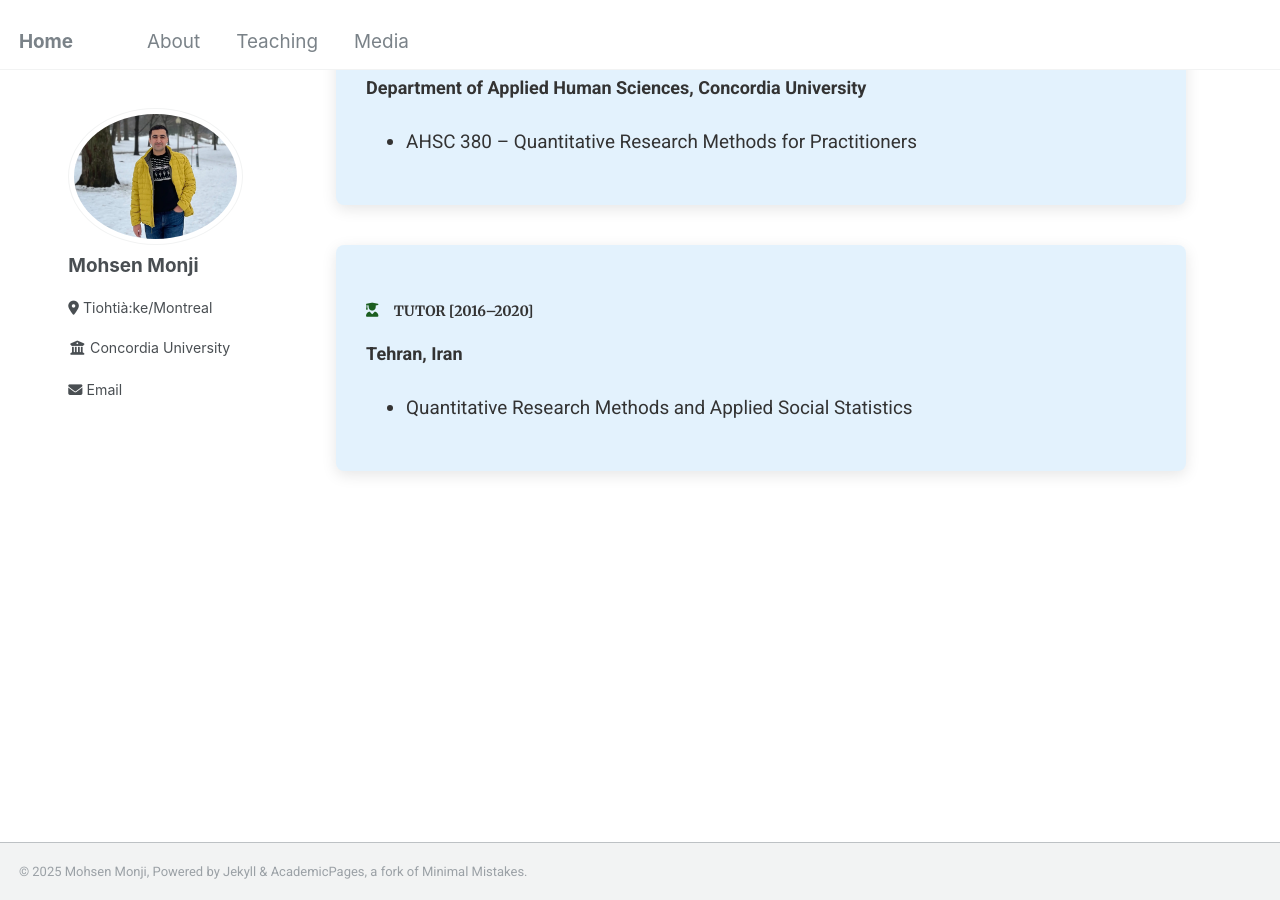
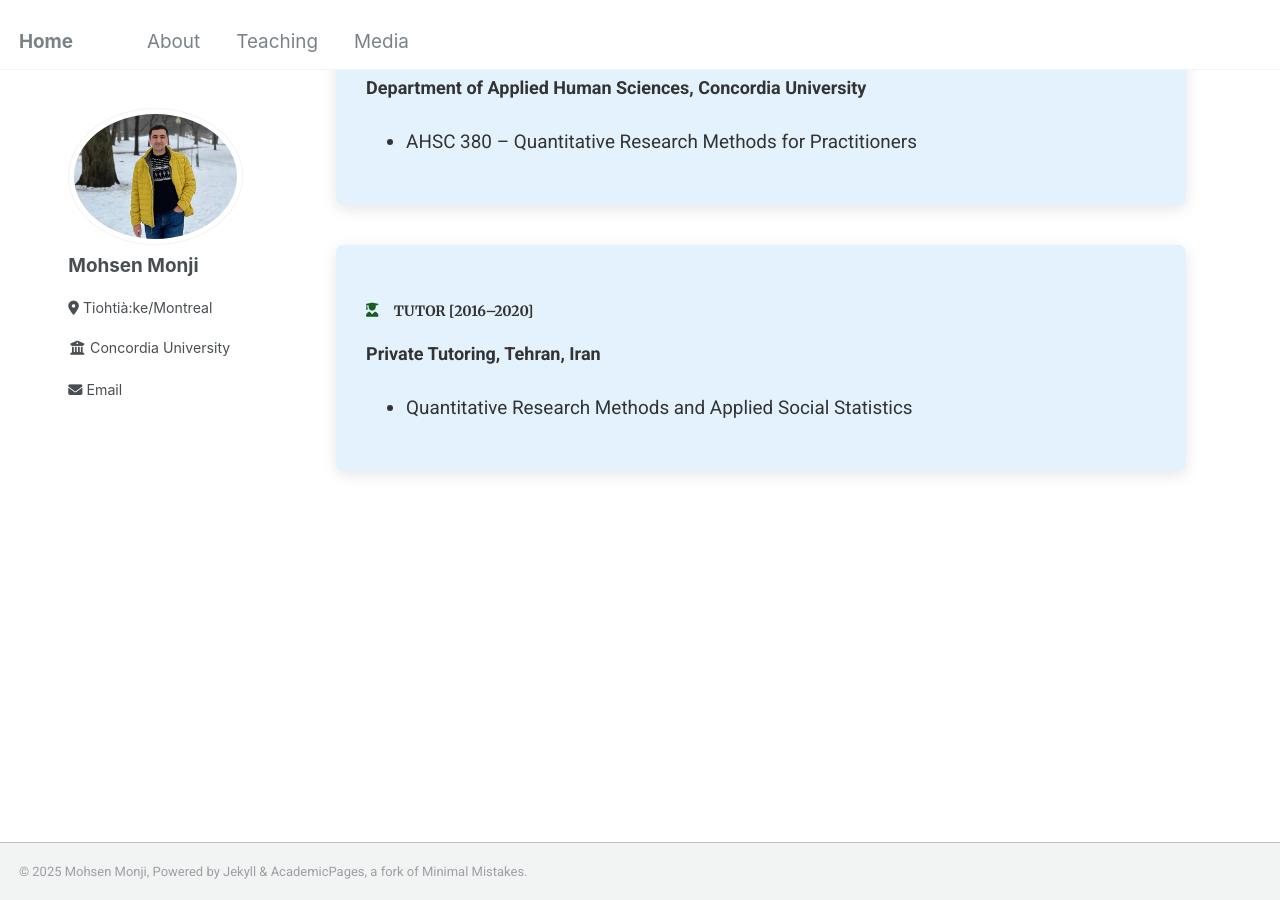
Before and after one commit to Mohsnmonji/mohsnmonji.github.io, a Jekyll site: the page built from _pages/teaching.md, in a window 1280 px wide and 900 px high, scrolled down 1077 px. Built offline with Jekyll 4.4.1, drawn with Linux system fonts in a browser that asks for light colours.

Commit message:
Update teaching.md

```diff
--- a/_pages/teaching.md
+++ b/_pages/teaching.md
@@ -72,7 +72,7 @@ author_profile: true
 
   <div class="teaching-card">
     <h4><i class="fas fa-chalkboard-teacher icon"></i> LECTURER [2025–Present]</h4>
-    <p>Department of Sociology and Anthropology, Concordia University</p>
+    <p><strong>Department of Sociology and Anthropology, Concordia University</strong></p>
     <ul>
       <li>SOCI 212 – Social Statistics</li>
     </ul>
@@ -88,7 +88,7 @@ author_profile: true
       <li>SOCI 310 – Research Methods</li>
     </ul>
 
-  <p><strong>Department of Applied Human Sciences, Concordia University</strong></p>
+    <p><strong>Department of Applied Human Sciences, Concordia University</strong></p>
     <ul>
       <li>AHSC 380 – Quantitative Research Methods for Practitioners</li>
     </ul>
@@ -96,7 +96,7 @@ author_profile: true
 
   <div class="teaching-card">
     <h4><i class="fas fa-user-graduate icon"></i> TUTOR [2016–2020]</h4>
-    <p><strong>Tehran, Iran</strong></p>
+    <p><strong>Private Tutoring, Tehran, Iran</strong></p>
     <ul>
       <li>Quantitative Research Methods and Applied Social Statistics</li>
     </ul>
```
